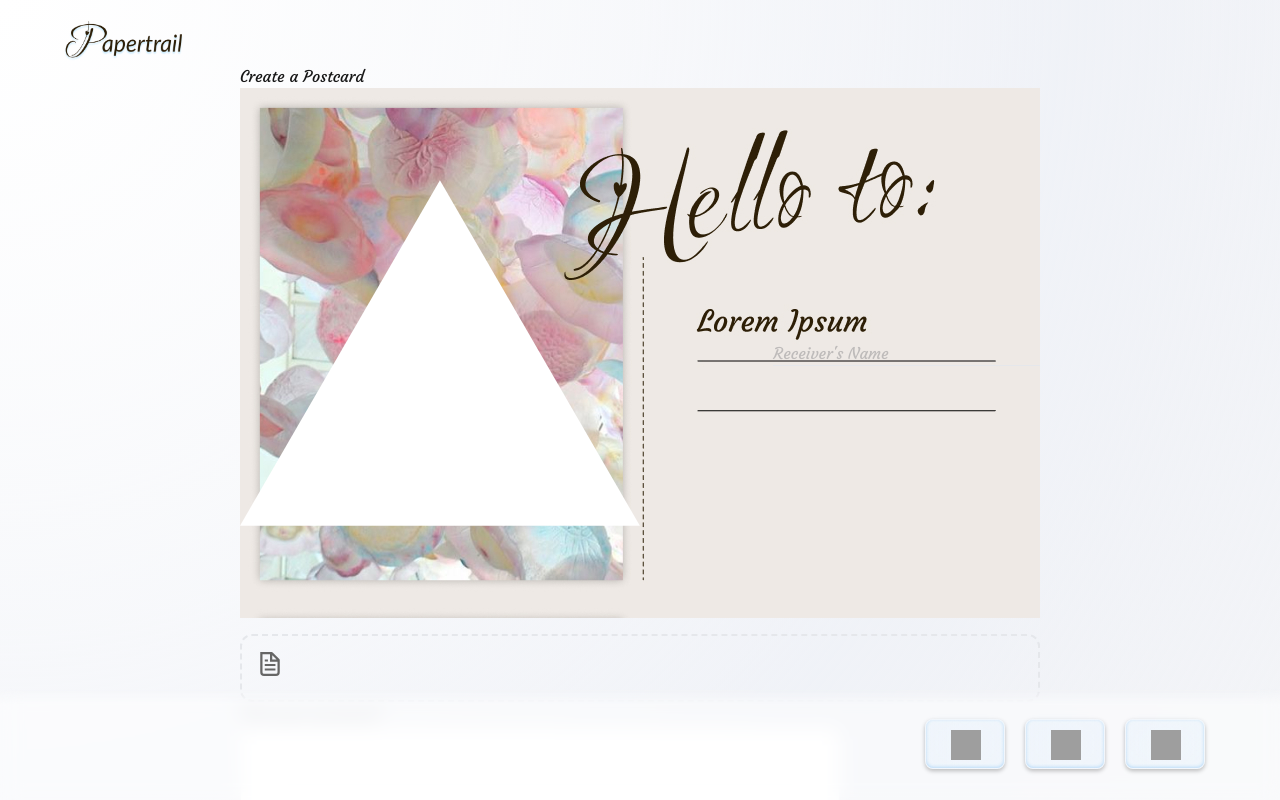
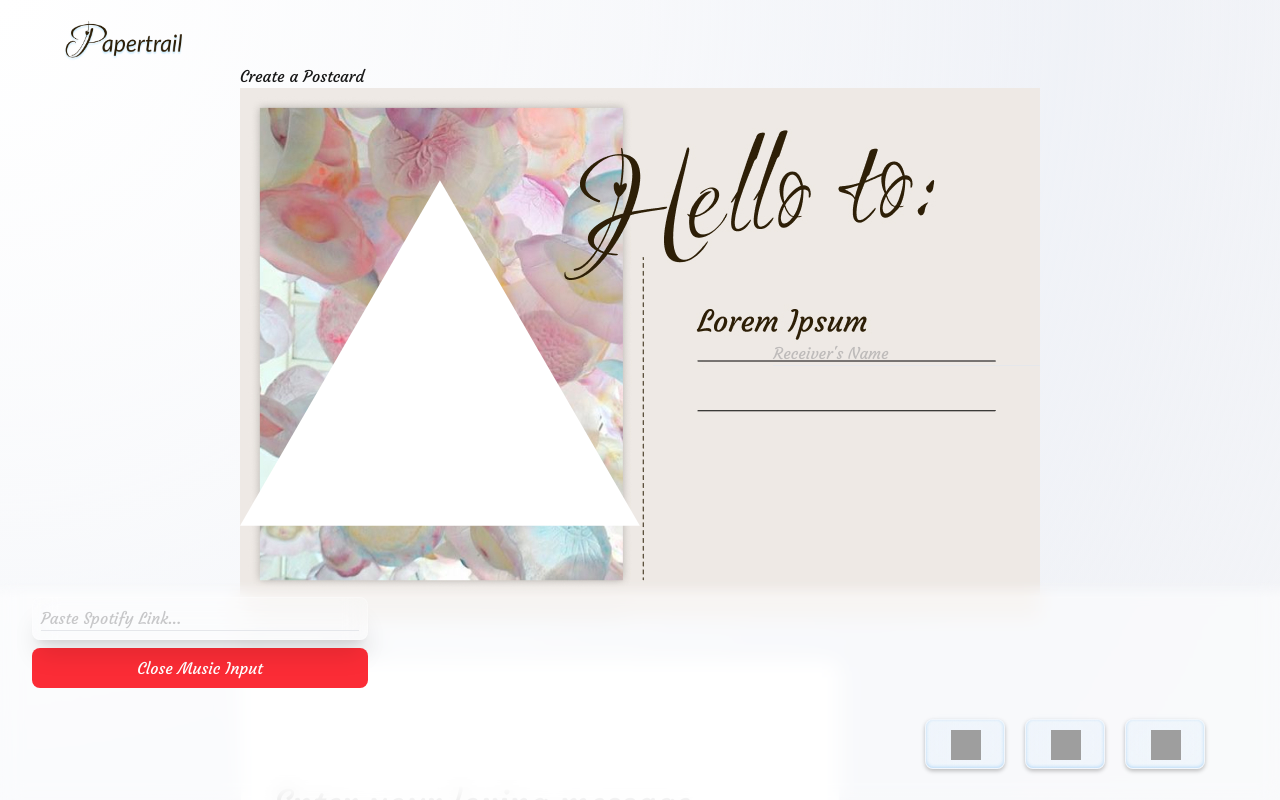
Before and after one commit to teahibiscus/irvinehacks26, a Next.js app: page / in a window 1280 px wide. Both pictures are taken after a click on the button 1065 px from the left and 744 px from the top of the page. Shown: the top 800 px of the page. Built offline with nearby package versions, Linux system fonts and the light colour scheme; no server answers; grey boxes are pictures that could not be loaded.

Commit message:
buttons work in the footer

```diff
--- a/app/components/Footer.js
+++ b/app/components/Footer.js
@@ -1,25 +1,77 @@
 "use client";
+import { useRef } from "react";
+import SmallEditor from "../smallEditor";
+import { useState } from "react";
 
-export default function Footer({ onUpload, onMusic, onSend }) {
+export default function Footer({ onImageSelect, spotifyRef, onSend }) {
+  const fileInputRef = useRef(null);
+  const [showMusicInput, setShowMusicInput] = useState(false);
+  // Trigger the hidden file input when the button is clicked
+  const handleUploadClick = () => {
+    fileInputRef.current?.click();
+  };
+
+  const closeMusicInput = () => {
+    setShowMusicInput(false);
+    // save spotify link to local storage so it can be retrieved in page.js
+    const spotifyLink = spotifyRef.current?.getData();
+  };
+
+  const handleFileChange = (e) => {
+    const file = e.target.files[0];
+    if (file && onImageSelect) {
+      // Create the temporary URL
+      const previewUrl = URL.createObjectURL(file);
+
+      onImageSelect(file, previewUrl);
+    }
+  };
   return (
     <div className="footer-blur with-background">
+      {/* Hidden File Input */}
+      <input
+        type="file"
+        ref={fileInputRef}
+        onChange={handleFileChange}
+        accept="image/*"
+        className="hidden"
+      />
+      <div
+        className={`w-full max-w-[400px] px-8 pb-4 transition-all duration-300 ${
+          showMusicInput ? "block opacity-100" : "hidden opacity-0"
+        }`}
+      >
+        <div className="bg-white/20 backdrop-blur-md border border-white/30 rounded-lg p-2 shadow-xl">
+          <SmallEditor ref={spotifyRef} placeholder="Paste Spotify Link..." />
+        </div>
+        <button
+          onClick={() => setShowMusicInput(false)}
+          className="mt-2 w-full bg-red-500 text-white py-2 rounded-lg hover:bg-red-600 transition-colors"
+        >
+          Close Music Input
+        </button>
+      </div>
       {/* Content container */}
-      <div className="content" style={{ justifyContent: "flex-end", padding: "15px 75px" }}>
+      <div
+        className="content"
+        style={{ justifyContent: "flex-end", padding: "15px 75px" }}
+      >
         {/* Button Container */}
         <div className="relative flex h-[50px]" style={{ gap: "20px" }}>
-
           {/* Upload Button - positioned at x=990 in 1290px container */}
           <button
-          onClick={onUpload}
+            onClick={handleUploadClick}
             className="group relative overflow-hidden transition-all"
             style={{
               width: "80px",
               height: "50px",
               borderRadius: "8px",
               border: "1px solid rgba(255, 255, 255, 0.1)",
-            background: "linear-gradient(90deg, rgba(156, 205, 248, 0.1) 0%, rgba(156, 205, 248, 0.1) 100%), linear-gradient(90deg, rgba(255, 255, 255, 0.2) 0%, rgba(255, 255, 255, 0.2) 100%)",
+              background:
+                "linear-gradient(90deg, rgba(156, 205, 248, 0.1) 0%, rgba(156, 205, 248, 0.1) 100%), linear-gradient(90deg, rgba(255, 255, 255, 0.2) 0%, rgba(255, 255, 255, 0.2) 100%)",
               backdropFilter: "blur(17.84px)",
-            boxShadow: "0px 2px 4px 0px rgba(0,0,0,0.25), -1.858px -1.732px 12px -8px rgba(156,205,248,0.15)"
+              boxShadow:
+                "0px 2px 4px 0px rgba(0,0,0,0.25), -1.858px -1.732px 12px -8px rgba(156,205,248,0.15)",
             }}
             aria-label="Upload"
           >
@@ -31,45 +83,49 @@ export default function Footer({ onUpload, onMusic, onSend }) {
                 left: "25px",
                 top: "10px",
                 width: "30px",
-              height: "30px"
+                height: "30px",
               }}
             />
             {/* Default state */}
             <div
               className="absolute inset-[-1px] pointer-events-none rounded-[inherit] transition-shadow duration-200 group-hover:opacity-0 group-active:opacity-0"
               style={{
-              boxShadow: "inset 0px -1px 4px 0px #9ccdf8, inset 2.676px 2.494px 11.52px 0px rgba(156,205,248,0), inset 1.747px 1.628px 5.76px 0px rgba(255,255,255,0)"
+                boxShadow:
+                  "inset 0px -1px 4px 0px #9ccdf8, inset 2.676px 2.494px 11.52px 0px rgba(156,205,248,0), inset 1.747px 1.628px 5.76px 0px rgba(255,255,255,0)",
               }}
             />
             {/* Hover state */}
             <div
               className="absolute inset-[-1px] pointer-events-none rounded-[inherit] transition-shadow duration-200 opacity-0 group-hover:opacity-100 group-active:opacity-0"
               style={{
-              boxShadow: "inset 0px 5px 5px 5px rgba(255,255,255,0.5), inset 0px -1px 4px 0px #9ccdf8, inset 2.676px 2.494px 11.52px 0px rgba(156,205,248,0), inset 1.747px 1.628px 5.76px 0px rgba(255,255,255,0)"
+                boxShadow:
+                  "inset 0px 5px 5px 5px rgba(255,255,255,0.5), inset 0px -1px 4px 0px #9ccdf8, inset 2.676px 2.494px 11.52px 0px rgba(156,205,248,0), inset 1.747px 1.628px 5.76px 0px rgba(255,255,255,0)",
               }}
             />
             {/* Clicked/Active state */}
             <div
               className="absolute inset-[-1px] pointer-events-none rounded-[inherit] transition-shadow duration-200 opacity-0 group-active:opacity-100"
               style={{
-              boxShadow: "inset 0px 4px 4px 0px rgba(0,0,0,0.25), inset 0px -1px 4px 0px #9ccdf8, inset 2.676px 2.494px 11.52px 0px rgba(156,205,248,0), inset 1.747px 1.628px 5.76px 0px rgba(255,255,255,0)"
+                boxShadow:
+                  "inset 0px 4px 4px 0px rgba(0,0,0,0.25), inset 0px -1px 4px 0px #9ccdf8, inset 2.676px 2.494px 11.52px 0px rgba(156,205,248,0), inset 1.747px 1.628px 5.76px 0px rgba(255,255,255,0)",
               }}
             />
           </button>
 
-
           {/* Music Button - positioned at x=1100 in 1290px container */}
           <button
-          onClick={onMusic}
+            onClick={() => setShowMusicInput(!showMusicInput)}
             className="group relative overflow-hidden transition-all"
             style={{
               width: "80px",
               height: "50px",
               borderRadius: "8px",
               border: "1px solid rgba(255, 255, 255, 0.1)",
-            background: "linear-gradient(90deg, rgba(156, 205, 248, 0.1) 0%, rgba(156, 205, 248, 0.1) 100%), linear-gradient(90deg, rgba(255, 255, 255, 0.2) 0%, rgba(255, 255, 255, 0.2) 100%)",
+              background:
+                "linear-gradient(90deg, rgba(156, 205, 248, 0.1) 0%, rgba(156, 205, 248, 0.1) 100%), linear-gradient(90deg, rgba(255, 255, 255, 0.2) 0%, rgba(255, 255, 255, 0.2) 100%)",
               backdropFilter: "blur(17.84px)",
-            boxShadow: "0px 2px 4px 0px rgba(0,0,0,0.25), -1.858px -1.732px 12px -8px rgba(156,205,248,0.15)"
+              boxShadow:
+                "0px 2px 4px 0px rgba(0,0,0,0.25), -1.858px -1.732px 12px -8px rgba(156,205,248,0.15)",
             }}
             aria-label="Music"
           >
@@ -81,32 +137,34 @@ export default function Footer({ onUpload, onMusic, onSend }) {
                 left: "25px",
                 top: "10px",
                 width: "30px",
-              height: "30px"
+                height: "30px",
               }}
             />
             {/* Default state */}
             <div
               className="absolute inset-[-1px] pointer-events-none rounded-[inherit] transition-shadow duration-200 group-hover:opacity-0 group-active:opacity-0"
               style={{
-              boxShadow: "inset 0px -1px 4px 0px #9ccdf8, inset 2.676px 2.494px 11.52px 0px rgba(156,205,248,0), inset 1.747px 1.628px 5.76px 0px rgba(255,255,255,0)"
+                boxShadow:
+                  "inset 0px -1px 4px 0px #9ccdf8, inset 2.676px 2.494px 11.52px 0px rgba(156,205,248,0), inset 1.747px 1.628px 5.76px 0px rgba(255,255,255,0)",
               }}
             />
             {/* Hover state */}
             <div
               className="absolute inset-[-1px] pointer-events-none rounded-[inherit] transition-shadow duration-200 opacity-0 group-hover:opacity-100 group-active:opacity-0"
               style={{
-              boxShadow: "inset 0px 5px 5px 5px rgba(255,255,255,0.5), inset 0px -1px 4px 0px #9ccdf8, inset 2.676px 2.494px 11.52px 0px rgba(156,205,248,0), inset 1.747px 1.628px 5.76px 0px rgba(255,255,255,0)"
+                boxShadow:
+                  "inset 0px 5px 5px 5px rgba(255,255,255,0.5), inset 0px -1px 4px 0px #9ccdf8, inset 2.676px 2.494px 11.52px 0px rgba(156,205,248,0), inset 1.747px 1.628px 5.76px 0px rgba(255,255,255,0)",
               }}
             />
             {/* Clicked/Active state */}
             <div
               className="absolute inset-[-1px] pointer-events-none rounded-[inherit] transition-shadow duration-200 opacity-0 group-active:opacity-100"
               style={{
-              boxShadow: "inset 0px 4px 4px 0px rgba(0,0,0,0.25), inset 0px -1px 4px 0px #9ccdf8, inset 2.676px 2.494px 11.52px 0px rgba(156,205,248,0), inset 1.747px 1.628px 5.76px 0px rgba(255,255,255,0)"
+                boxShadow:
+                  "inset 0px 4px 4px 0px rgba(0,0,0,0.25), inset 0px -1px 4px 0px #9ccdf8, inset 2.676px 2.494px 11.52px 0px rgba(156,205,248,0), inset 1.747px 1.628px 5.76px 0px rgba(255,255,255,0)",
               }}
             />
           </button>
-
 
           {/* Send Button - positioned at x=1210 in 1290px container */}
           <button
@@ -117,9 +175,11 @@ export default function Footer({ onUpload, onMusic, onSend }) {
               height: "50px",
               borderRadius: "8px",
               border: "1px solid rgba(255, 255, 255, 0.1)",
-            background: "linear-gradient(90deg, rgba(156, 205, 248, 0.1) 0%, rgba(156, 205, 248, 0.1) 100%), linear-gradient(90deg, rgba(255, 255, 255, 0.2) 0%, rgba(255, 255, 255, 0.2) 100%)",
+              background:
+                "linear-gradient(90deg, rgba(156, 205, 248, 0.1) 0%, rgba(156, 205, 248, 0.1) 100%), linear-gradient(90deg, rgba(255, 255, 255, 0.2) 0%, rgba(255, 255, 255, 0.2) 100%)",
               backdropFilter: "blur(17.84px)",
-            boxShadow: "0px 2px 4px 0px rgba(0,0,0,0.25), -1.858px -1.732px 12px -8px rgba(156,205,248,0.15)"
+              boxShadow:
+                "0px 2px 4px 0px rgba(0,0,0,0.25), -1.858px -1.732px 12px -8px rgba(156,205,248,0.15)",
             }}
             aria-label="Send"
           >
@@ -131,28 +191,31 @@ export default function Footer({ onUpload, onMusic, onSend }) {
                 left: "25px",
                 top: "10px",
                 width: "30px",
-              height: "30px"
+                height: "30px",
               }}
             />
             {/* Default state */}
             <div
               className="absolute inset-[-1px] pointer-events-none rounded-[inherit] transition-shadow duration-200 group-hover:opacity-0 group-active:opacity-0"
               style={{
-              boxShadow: "inset 0px -1px 4px 0px #9ccdf8, inset 2.676px 2.494px 11.52px 0px rgba(156,205,248,0), inset 1.747px 1.628px 5.76px 0px rgba(255,255,255,0)"
+                boxShadow:
+                  "inset 0px -1px 4px 0px #9ccdf8, inset 2.676px 2.494px 11.52px 0px rgba(156,205,248,0), inset 1.747px 1.628px 5.76px 0px rgba(255,255,255,0)",
               }}
             />
             {/* Hover state */}
             <div
               className="absolute inset-[-1px] pointer-events-none rounded-[inherit] transition-shadow duration-200 opacity-0 group-hover:opacity-100 group-active:opacity-0"
               style={{
-              boxShadow: "inset 0px 5px 5px 5px rgba(255,255,255,0.5), inset 0px -1px 4px 0px #9ccdf8, inset 2.676px 2.494px 11.52px 0px rgba(156,205,248,0), inset 1.747px 1.628px 5.76px 0px rgba(255,255,255,0)"
+                boxShadow:
+                  "inset 0px 5px 5px 5px rgba(255,255,255,0.5), inset 0px -1px 4px 0px #9ccdf8, inset 2.676px 2.494px 11.52px 0px rgba(156,205,248,0), inset 1.747px 1.628px 5.76px 0px rgba(255,255,255,0)",
               }}
             />
             {/* Clicked/Active state */}
             <div
               className="absolute inset-[-1px] pointer-events-none rounded-[inherit] transition-shadow duration-200 opacity-0 group-active:opacity-100"
               style={{
-              boxShadow: "inset 0px 4px 4px 0px rgba(0,0,0,0.25), inset 0px -1px 4px 0px #9ccdf8, inset 2.676px 2.494px 11.52px 0px rgba(156,205,248,0), inset 1.747px 1.628px 5.76px 0px rgba(255,255,255,0)"
+                boxShadow:
+                  "inset 0px 4px 4px 0px rgba(0,0,0,0.25), inset 0px -1px 4px 0px #9ccdf8, inset 2.676px 2.494px 11.52px 0px rgba(156,205,248,0), inset 1.747px 1.628px 5.76px 0px rgba(255,255,255,0)",
               }}
             />
           </button>
--- a/app/page.js
+++ b/app/page.js
@@ -8,18 +8,23 @@ import ImageUpload from "./imageUpload";
 import Footer from "@/app/components/Footer";
 
 export default function Home() {
+  const [showMusicInput, setShowMusicInput] = useState(false);
   const titleRef = useRef();
   const bodyRef = useRef();
   const [preview, setPreview] = useState("/vercel.svg");
+  const [imageFile, setImageFile] = useState(null);
   const receiverRef = useRef();
   const spotifyRef = useRef();
   const imageRef = useRef();
+  const handleImageSelect = (file, previewUrl) => {
+    setImageFile(file); // The binary for the database
+    setPreview(previewUrl); // The URL for the <img> tag
+  };
   const onSaveButtonClick = async () => {
     const title = titleRef.current?.getData();
     const body = bodyRef.current?.getData();
     const receiver = receiverRef.current?.getData();
     const spotify = spotifyRef.current?.getData();
-    const file = imageRef.current?.getFile(); // Make sure your image component has this!
 
     // 2. Wrap it in FormData
     const formData = new FormData();
@@ -27,10 +32,16 @@ export default function Home() {
     formData.append("body", body);
     formData.append("receiver", receiver);
     formData.append("spotifyLink", spotify);
-    formData.append("imageFile", file); // This is the magic part for the server
-
+    if (imageFile) {
+      formData.append("imageFile", imageFile);
+    }
     // 3. Send the "envelope" to the action
     await createPostcard(formData);
+  };
+
+  const onMusicClick = () => {
+    // display music input field from smallEditor
+    setShowMusicInput(!showMusicInput);
   };
 
   return (
@@ -72,10 +83,6 @@ export default function Home() {
               <SmallEditor ref={receiverRef} placeholder="Receiver's Name" />
             </div>
           </div>
-          <ImageUpload
-            ref={imageRef}
-            onImageSelect={(url) => setPreview(url)}
-          />
 
           <SmallEditor ref={titleRef} placeholder="Title your postcard!" />
           <TextEditor ref={bodyRef} placeholder="Enter your message here." />
@@ -94,9 +101,9 @@ export default function Home() {
           </div>
         </div>
         <Footer
-          onUpload={() => console.log("Upload clicked")}
-          onMusic={() => console.log("Music clicked")}
-          onSend={() => console.log("Send clicked")}
+          onImageSelect={handleImageSelect}
+          spotifyRef={spotifyRef}
+          onSend={onSaveButtonClick}
         />
       </main>
     </div>
```
Lines whose indentation alone changed are shown as unchanged.
